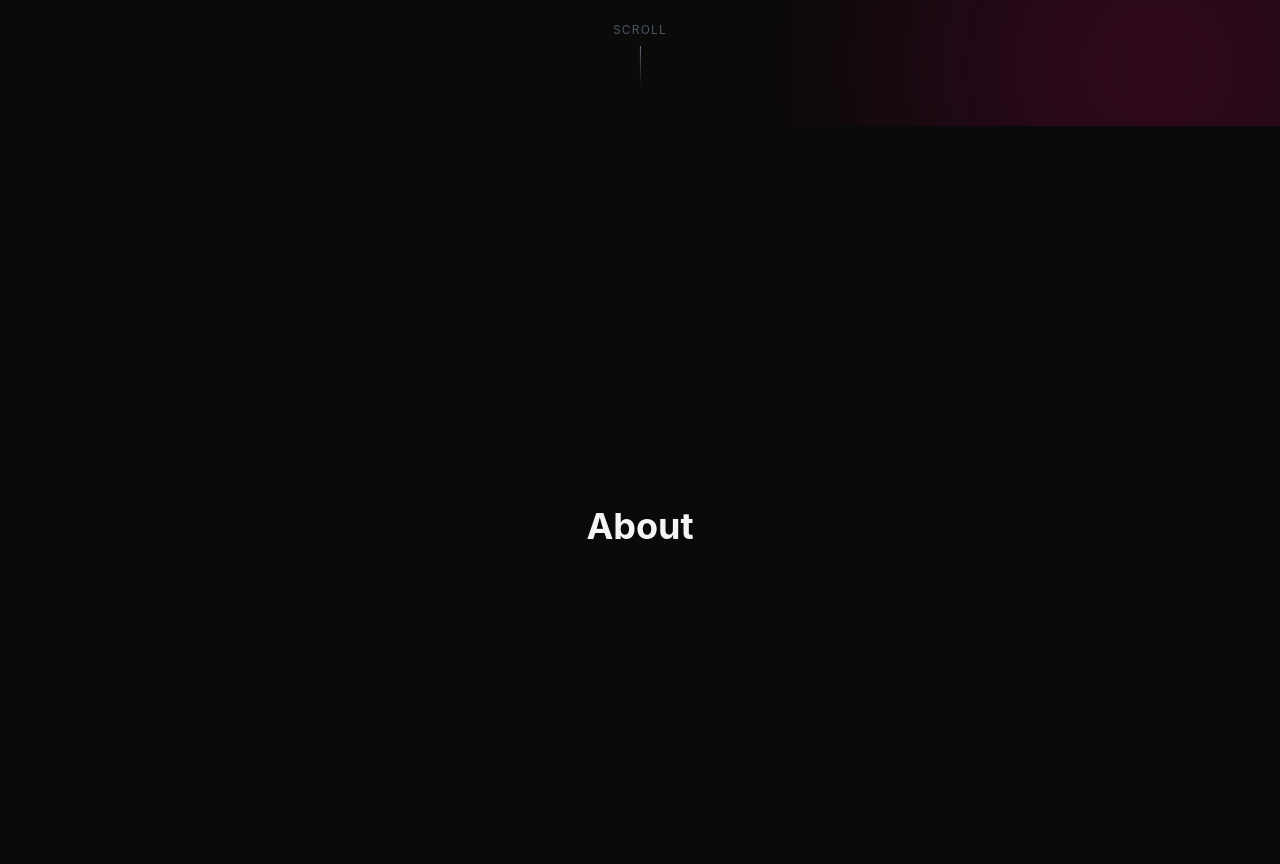
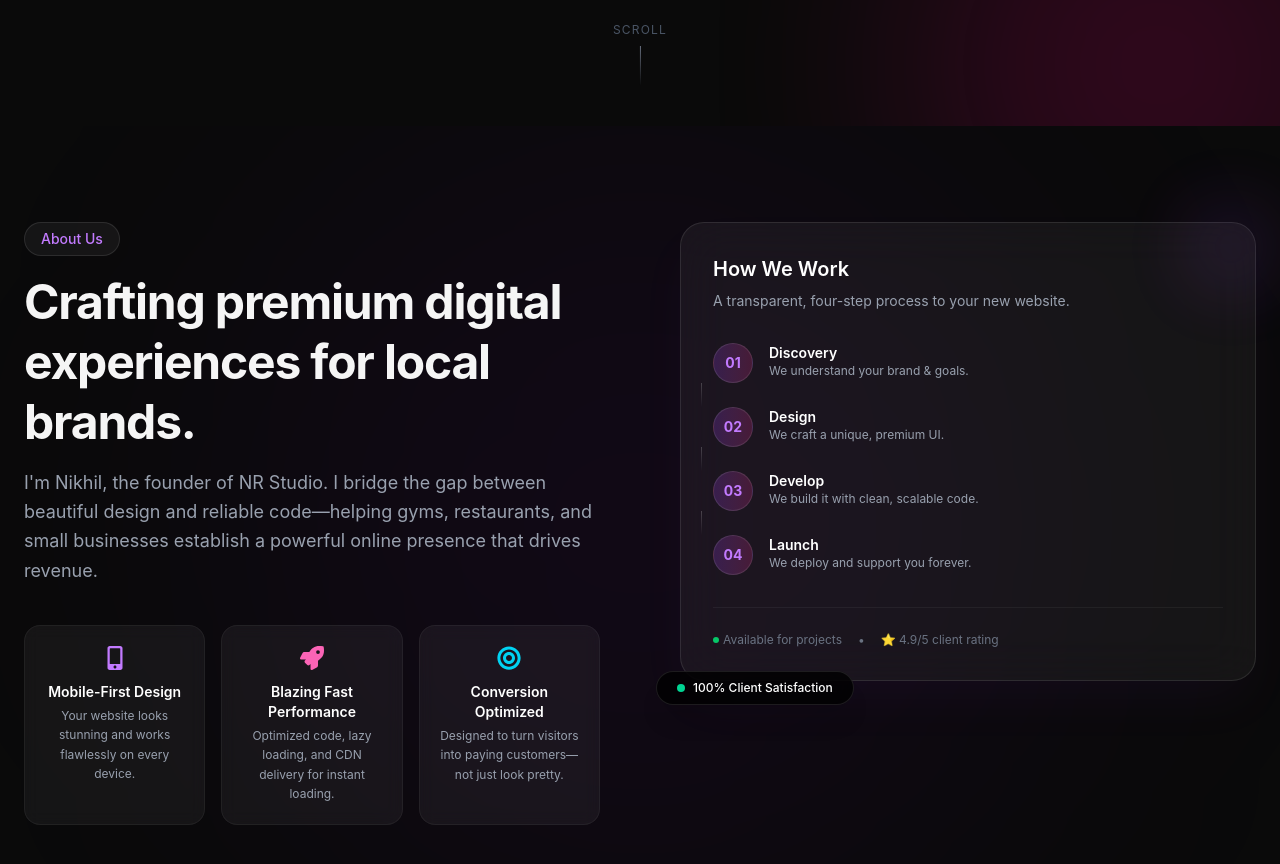
Before and after one commit to NikhilRajawat1024/My-Portfolio, a React (Vite) app: page / in a window 1280 px wide. Shown: the part 820-1684 px from the top of the page. Built offline with nearby package versions, Linux system fonts and the light colour scheme.

Commit message:
feat: implement about section with values and process visual

```diff
--- a/src/App.jsx
+++ b/src/App.jsx
@@ -1,15 +1,15 @@
 import Navbar from './components/layout/Navbar'
 import Hero from './sections/Hero'
+import About from './sections/About'
 
 function App() {
   return (
     <div className="min-h-screen bg-[#0a0a0a]">
       <Navbar />
       <Hero />
+      <About />
+
       {/* Placeholder sections – will be filled in later sprints */}
-      <section id="about" className="h-screen flex items-center justify-center">
-        <h1 className="text-4xl font-bold">About</h1>
-      </section>
       <section id="services" className="h-screen flex items-center justify-center">
         <h1 className="text-4xl font-bold">Services</h1>
       </section>
--- /dev/null
+++ b/src/components/common/SectionHeader.jsx
@@ -0,0 +1,32 @@
+import { motion } from 'framer-motion'
+
+const SectionHeader = ({ badge, title, description, className = '' }) => {
+  return (
+    <motion.div
+      initial={{ opacity: 0, y: 20 }}
+      whileInView={{ opacity: 1, y: 0 }}
+      viewport={{ once: true, margin: "-50px" }}
+      transition={{ duration: 0.6 }}
+      className={`max-w-2xl ${className}`}
+    >
+      {/* Badge */}
+      <span className="inline-block px-4 py-1.5 rounded-full bg-white/5 border border-white/10 text-sm font-medium text-purple-400 mb-4">
+        {badge}
+      </span>
+
+      {/* Title */}
+      <h2 className="text-4xl sm:text-5xl font-bold leading-tight tracking-tight mb-4">
+        {title}
+      </h2>
+
+      {/* Description */}
+      {description && (
+        <p className="text-lg text-gray-400 leading-relaxed">
+          {description}
+        </p>
+      )}
+    </motion.div>
+  )
+}
+
+export default SectionHeader
--- /dev/null
+++ b/src/sections/About.jsx
@@ -0,0 +1,136 @@
+import { motion } from 'framer-motion'
+import { FaMobileAlt, FaRocket, FaBullseye, FaArrowRight } from 'react-icons/fa'
+import SectionHeader from '../components/common/SectionHeader'
+
+const About = () => {
+  const values = [
+    {
+      icon: <FaMobileAlt className="text-2xl text-purple-400" />,
+      title: 'Mobile-First Design',
+      description: 'Your website looks stunning and works flawlessly on every device.',
+    },
+    {
+      icon: <FaRocket className="text-2xl text-pink-400" />,
+      title: 'Blazing Fast Performance',
+      description: 'Optimized code, lazy loading, and CDN delivery for instant loading.',
+    },
+    {
+      icon: <FaBullseye className="text-2xl text-cyan-400" />,
+      title: 'Conversion Optimized',
+      description: 'Designed to turn visitors into paying customers—not just look pretty.',
+    },
+  ]
+
+  const processSteps = [
+    { step: '01', label: 'Discovery', desc: 'We understand your brand & goals.' },
+    { step: '02', label: 'Design', desc: 'We craft a unique, premium UI.' },
+    { step: '03', label: 'Develop', desc: 'We build it with clean, scalable code.' },
+    { step: '04', label: 'Launch', desc: 'We deploy and support you forever.' },
+  ]
+
+  return (
+    <section id="about" className="relative py-24 px-6 overflow-hidden">
+      {/* Background decorative glows */}
+      <div className="absolute top-1/2 left-1/2 -translate-x-1/2 -translate-y-1/2 w-[800px] h-[800px] rounded-full bg-purple-600/5 blur-[150px] pointer-events-none" />
+
+      <div className="max-w-7xl mx-auto relative z-10">
+        <div className="grid lg:grid-cols-2 gap-16 lg:gap-20 items-start">
+          {/* LEFT COLUMN: Text + Values */}
+          <div>
+            <SectionHeader
+              badge="About Us"
+              title="Crafting premium digital experiences for local brands."
+              description="I'm Nikhil, the founder of NR Studio. I bridge the gap between
+              beautiful design and reliable code—helping gyms, restaurants, and small
+              businesses establish a powerful online presence that drives revenue."
+            />
+
+            {/* Values Grid */}
+            <div className="grid sm:grid-cols-3 gap-4 mt-10">
+              {values.map((value, index) => (
+                <motion.div
+                  key={index}
+                  initial={{ opacity: 0, y: 20 }}
+                  whileInView={{ opacity: 1, y: 0 }}
+                  viewport={{ once: true }}
+                  transition={{ delay: index * 0.1 }}
+                  whileHover={{ y: -4 }}
+                  className="bg-white/5 backdrop-blur-sm border border-white/5 rounded-2xl p-5 text-center transition-all duration-300 hover:border-purple-500/30"
+                >
+                  <div className="flex justify-center mb-3">{value.icon}</div>
+                  <h4 className="text-sm font-semibold text-white">{value.title}</h4>
+                  <p className="text-xs text-gray-400 mt-1 leading-relaxed">{value.description}</p>
+                </motion.div>
+              ))}
+            </div>
+          </div>
+
+          {/* RIGHT COLUMN: Process Visual (Glassmorphism) */}
+          <motion.div
+            initial={{ opacity: 0, x: 40 }}
+            whileInView={{ opacity: 1, x: 0 }}
+            viewport={{ once: true }}
+            transition={{ duration: 0.7 }}
+            className="relative"
+          >
+            <div className="bg-white/5 backdrop-blur-xl border border-white/10 rounded-3xl p-8 shadow-2xl shadow-purple-500/5">
+              {/* Floating accent circle */}
+              <div className="absolute -top-4 -right-4 w-20 h-20 rounded-full bg-purple-500/20 blur-2xl animate-pulse" />
+
+              <h3 className="text-xl font-semibold text-white mb-2">How We Work</h3>
+              <p className="text-sm text-gray-400 mb-8">A transparent, four-step process to your new website.</p>
+
+              <div className="space-y-6">
+                {processSteps.map((step, index) => (
+                  <motion.div
+                    key={index}
+                    initial={{ opacity: 0, x: -10 }}
+                    whileInView={{ opacity: 1, x: 0 }}
+                    viewport={{ once: true }}
+                    transition={{ delay: index * 0.08 }}
+                    className="flex items-start gap-4 group cursor-pointer"
+                  >
+                    <div className="flex-shrink-0 w-10 h-10 rounded-full bg-gradient-to-r from-purple-500/20 to-pink-500/20 border border-white/10 flex items-center justify-center text-sm font-bold text-purple-400 group-hover:scale-110 transition-transform">
+                      {step.step}
+                    </div>
+                    <div>
+                      <h4 className="text-sm font-semibold text-white group-hover:text-purple-400 transition-colors">
+                        {step.label}
+                      </h4>
+                      <p className="text-xs text-gray-400">{step.desc}</p>
+                    </div>
+                    {index < processSteps.length - 1 && (
+                      <div className="absolute left-5 mt-10 w-px h-6 bg-gradient-to-b from-white/20 to-transparent" />
+                    )}
+                  </motion.div>
+                ))}
+              </div>
+
+              {/* Trust micro-badge */}
+              <div className="mt-8 pt-6 border-t border-white/5 flex items-center gap-4 text-xs text-gray-500">
+                <span className="flex items-center gap-1">
+                  <span className="w-1.5 h-1.5 rounded-full bg-green-400 animate-pulse" />
+                  Available for projects
+                </span>
+                <span>•</span>
+                <span>⭐ 4.9/5 client rating</span>
+              </div>
+            </div>
+
+            {/* Floating decorative pill */}
+            <motion.div
+              animate={{ y: [-8, 8, -8] }}
+              transition={{ duration: 5, repeat: Infinity, ease: 'easeInOut' }}
+              className="absolute -bottom-6 -left-6 bg-black/80 backdrop-blur-xl border border-white/10 rounded-full px-5 py-2 shadow-xl hidden md:flex items-center gap-2"
+            >
+              <span className="w-2 h-2 rounded-full bg-emerald-400" />
+              <span className="text-xs text-white font-medium">100% Client Satisfaction</span>
+            </motion.div>
+          </motion.div>
+        </div>
+      </div>
+    </section>
+  )
+}
+
+export default About
```
